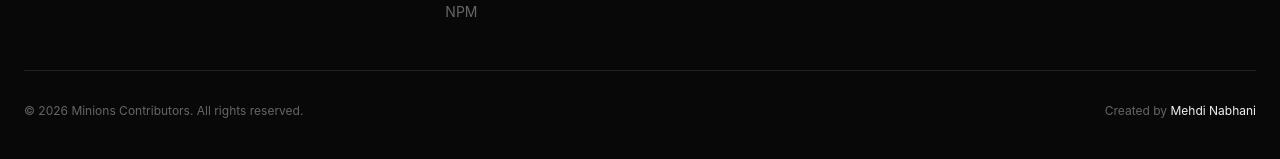
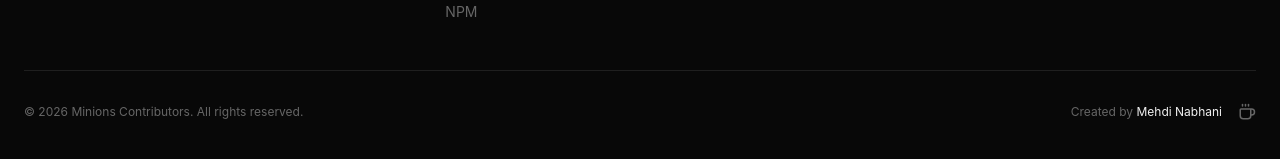
Before and after one commit to mxn2020/minions-prompts, a React (Vite) app in the folder apps/web/: page / in a window 1280 px wide. Shown: the part 3123-3282 px from the top of the page. Built offline with nearby package versions, Linux system fonts and the light colour scheme.

Commit message:
chore: bump minions-sdk to v0.2.3

```diff
--- a/apps/web/src/components/landing/Footer.tsx
+++ b/apps/web/src/components/landing/Footer.tsx
@@ -1,4 +1,5 @@
 import { Link } from 'react-router-dom';
+import { Coffee } from 'lucide-react';
 
 export default function Footer() {
     const getDocsUrl = () => {
@@ -38,13 +39,24 @@ export default function Footer() {
                         </ul>
                     </div>
                 </div>
-                <div className="mt-12 pt-8 border-t border-border flex flex-col md:flex-row justify-between items-center bg-background gap-2">
+                <div className="mt-12 pt-8 border-t border-border flex flex-col items-center justify-between gap-4 bg-background md:flex-row">
                     <p className="text-xs text-muted">
                         © {new Date().getFullYear()} Minions Contributors. All rights reserved.
                     </p>
-                    <p className="text-xs text-muted">
-                        Created by <a href="https://the-mehdi.com" target="_blank" rel="noreferrer" className="text-primary hover:underline">Mehdi Nabhani</a>
-                    </p>
+                    <div className="flex items-center gap-4">
+                        <p className="text-xs text-muted">
+                            Created by <a href="https://the-mehdi.com" target="_blank" rel="noreferrer" className="text-primary hover:underline">Mehdi Nabhani</a>
+                        </p>
+                        <a
+                            href="https://buymeacoffee.com/mxn2020"
+                            target="_blank"
+                            rel="noopener noreferrer"
+                            className="text-muted transition-colors duration-200 hover:-translate-y-0.5 hover:text-primary"
+                            title="Buy Me a Coffee"
+                        >
+                            <Coffee size={18} />
+                        </a>
+                    </div>
                 </div>
             </div>
         </footer>
--- a/packages/cli/package.json
+++ b/packages/cli/package.json
@@ -35,7 +35,7 @@
     "chalk": "^5.6.2",
     "commander": "^14.0.3",
     "inquirer": "^13.2.5",
-    "minions-sdk": "^0.2.2"
+    "minions-sdk": "^0.2.3"
   },
   "devDependencies": {
     "@types/node": "^25.3.0",
--- a/packages/core/package.json
+++ b/packages/core/package.json
@@ -24,7 +24,7 @@
     "docs": "typedoc"
   },
   "dependencies": {
-    "minions-sdk": "^0.2.2"
+    "minions-sdk": "^0.2.3"
   },
   "devDependencies": {
     "@types/node": "^25.3.0",
```
Also changed, not shown: 1 other file (tests, documents, lock files or other folders).
